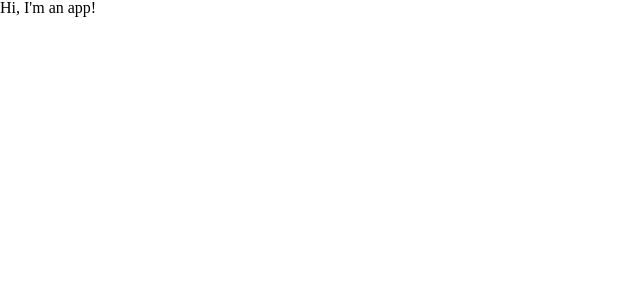
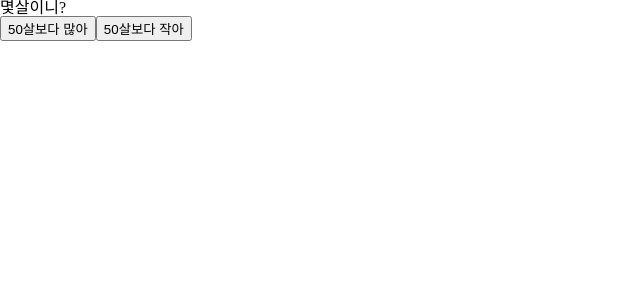
Before and after one commit to toy-crane/ray-dalio, a React (Create React App) app: page / in a window 1280 px wide. Shown: the top 300 px of the page, without its empty margins (0-640 px from the left). Built offline with nearby package versions, Linux system fonts and the light colour scheme.

Commit message:
AnswerList 컴포넌트 생성

```diff
--- a/src/App.js
+++ /dev/null
@@ -1,15 +0,0 @@
-import * as React from "react";
-import GlobalStyles from "./Styles/GlobalStyles";
-import { ThemeProvider } from "styled-components";
-import Theme from "./Styles/Theme";
-
-function App() {
-	return (
-		<ThemeProvider theme={Theme}>
-			<GlobalStyles />
-			<div>Hi, I'm an app!</div>
-		</ThemeProvider>
-	);
-}
-
-export default App;
--- /dev/null
+++ b/src/Components/Answer.js
@@ -0,0 +1,8 @@
+import React, { useContext } from "react";
+import { PageContext } from "../Context/PageContext";
+
+export const Answer = (props) => {
+	const { dispatch } = useContext(PageContext);
+	const { text } = props;
+	return <button onClick={() => dispatch({ type: "next" })}>{text}</button>;
+};
--- /dev/null
+++ b/src/Components/AnswerList.js
@@ -0,0 +1,7 @@
+import React from "react";
+import { Answer } from "./Answer";
+
+export const AnswerList = (props) => {
+	const { answers } = props;
+	return answers.map((text, index) => <Answer key={index} text={text} />);
+};
--- /dev/null
+++ b/src/Components/App.js
@@ -0,0 +1,19 @@
+import * as React from "react";
+import GlobalStyles from "../Styles/GlobalStyles";
+import { ThemeProvider } from "styled-components";
+import Theme from "../Styles/Theme";
+import { Quiz } from "./Quiz";
+import { PageProvider } from "../Context/PageContext";
+
+function App() {
+	return (
+		<PageProvider>
+			<ThemeProvider theme={Theme}>
+				<GlobalStyles />
+				<Quiz />
+			</ThemeProvider>
+		</PageProvider>
+	);
+}
+
+export default App;
--- /dev/null
+++ b/src/Components/Quiz.js
@@ -0,0 +1,30 @@
+import React, { useContext } from "react";
+import { AnswerList } from "./AnswerList";
+import { PageContext } from "../Context/PageContext";
+
+const QUIZ_LIST = [
+	{
+		id: 1,
+		question: "몇살이니?",
+		answers: ["50살보다 많아", "50살보다 작아"],
+	},
+	{
+		id: 2,
+		question: "어디 살아?",
+		answers: ["강남?", "강북?"],
+	},
+];
+
+export const Quiz = () => {
+	const {
+		state: { page },
+	} = useContext(PageContext);
+	const question = QUIZ_LIST[page]["question"];
+	const answers = QUIZ_LIST[page]["answers"];
+	return (
+		<>
+			<div>{question}</div>
+			<AnswerList answers={answers} />
+		</>
+	);
+};
--- /dev/null
+++ b/src/Context/PageContext.js
@@ -0,0 +1,15 @@
+import React, { createContext, useReducer } from "react";
+import PageReducer from "../Reducer/PageReducer";
+
+const initialState = { page: 0 };
+const PageContext = createContext(initialState);
+
+function PageProvider(props) {
+	const [state, dispatch] = useReducer(PageReducer, initialState);
+	return (
+		<PageContext.Provider value={{ state, dispatch }}>
+			{props.children}
+		</PageContext.Provider>
+	);
+}
+export { PageContext, PageProvider };
--- /dev/null
+++ b/src/Reducer/PageReducer.js
@@ -0,0 +1,8 @@
+export default (state, action) => {
+	switch (action.type) {
+		case "next":
+			return { page: state.page + 1 };
+		default:
+			return;
+	}
+};
--- a/src/index.js
+++ b/src/index.js
@@ -1,5 +1,5 @@
 import React from "react";
 import ReactDOM from "react-dom";
-import App from "./App";
+import App from "./Components/App";
 
 ReactDOM.render(<App />, document.getElementById("root"));
```
